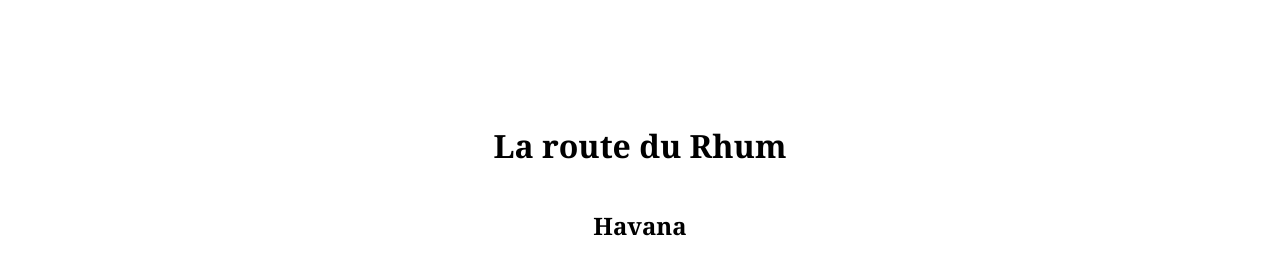
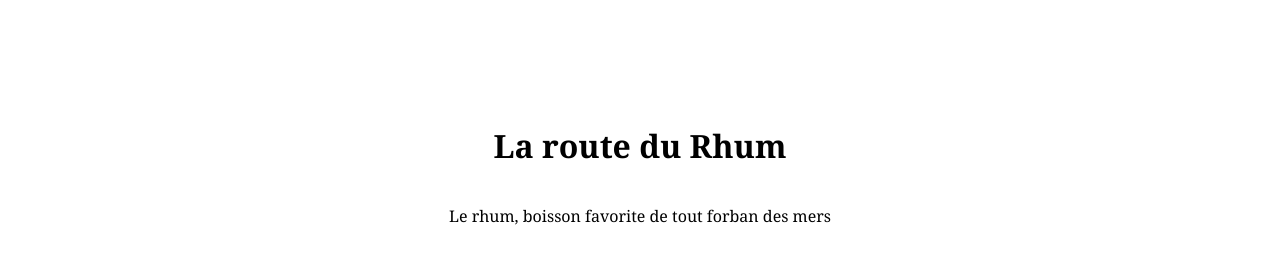
Before and after one commit to MLecNWS/Storymap, a plain HTML site: page index.html in a window 1280 px wide. Shown: the part 530-790 px from the top of the page. Drawn offline with Linux system fonts and the light colour scheme; grey boxes are pictures that could not be loaded.

Commit message:
Update index.html

```diff
--- a/index.html
+++ b/index.html
@@ -17,6 +17,8 @@
   </div>
   <div id="main">
     <h1> La route du Rhum </h1>
+
+    <p>Le rhum, boisson favorite de tout forban des mers</p>
 
     <h2> Havana </h2>
     <iframe width="50%" height="720" frameborder="0" src="https://api.mapbox.com/styles/v1/mlecorre/ckjh68utkboa619p1gthh282b.html?fresh=true&title=view&access_token=pk.eyJ1IjoibWxlY29ycmUiLCJhIjoiY2tmM3JjcDAxMDV4czJ1b2ZuYmp2eGgwYyJ9.4xh64j8MMEB_3ADhFEC5SA" allowfullscreen webkitallowfullscreen mozallowfullscreen oallowfullscreen msallowfullscreen></iframe>
```
